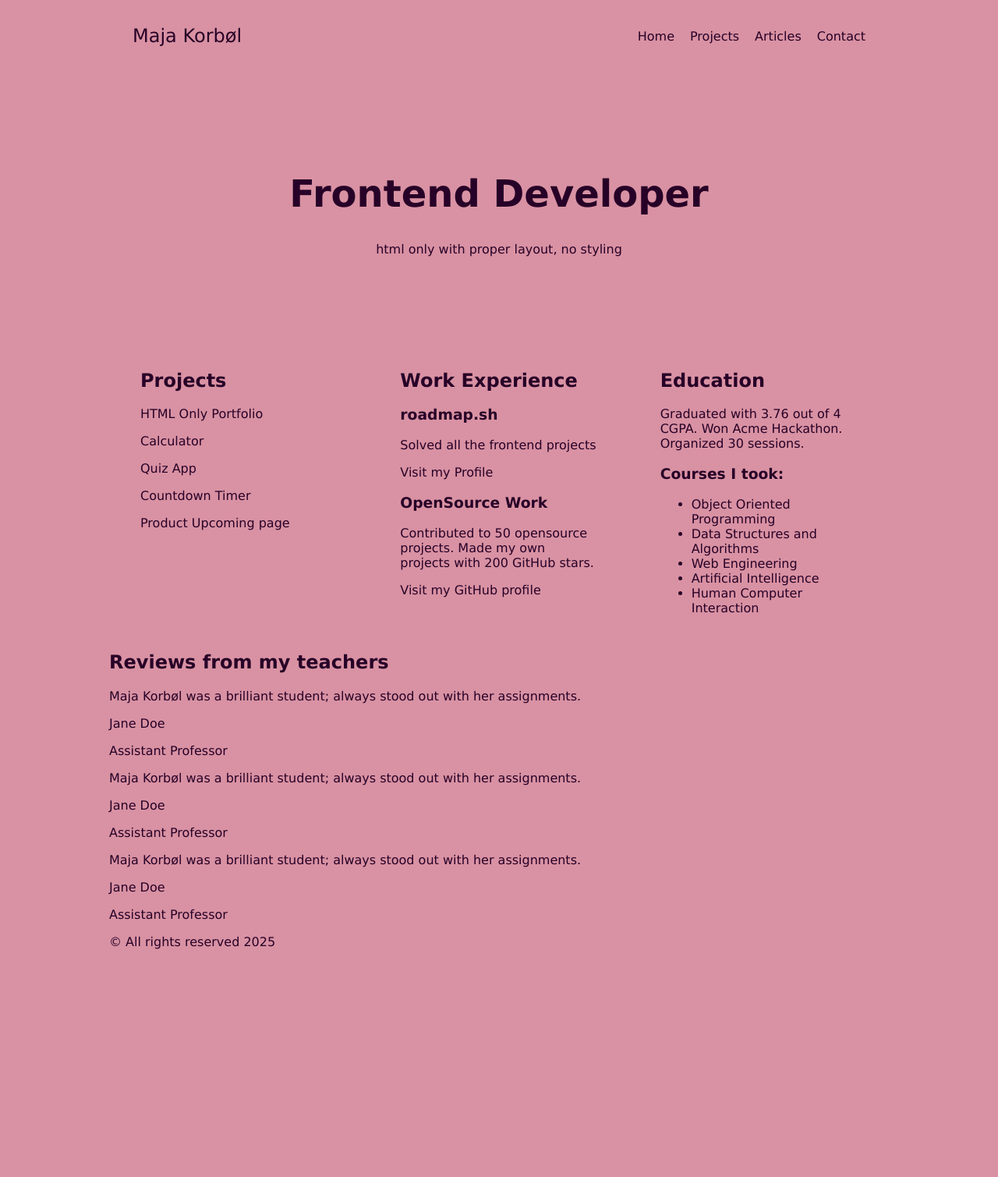
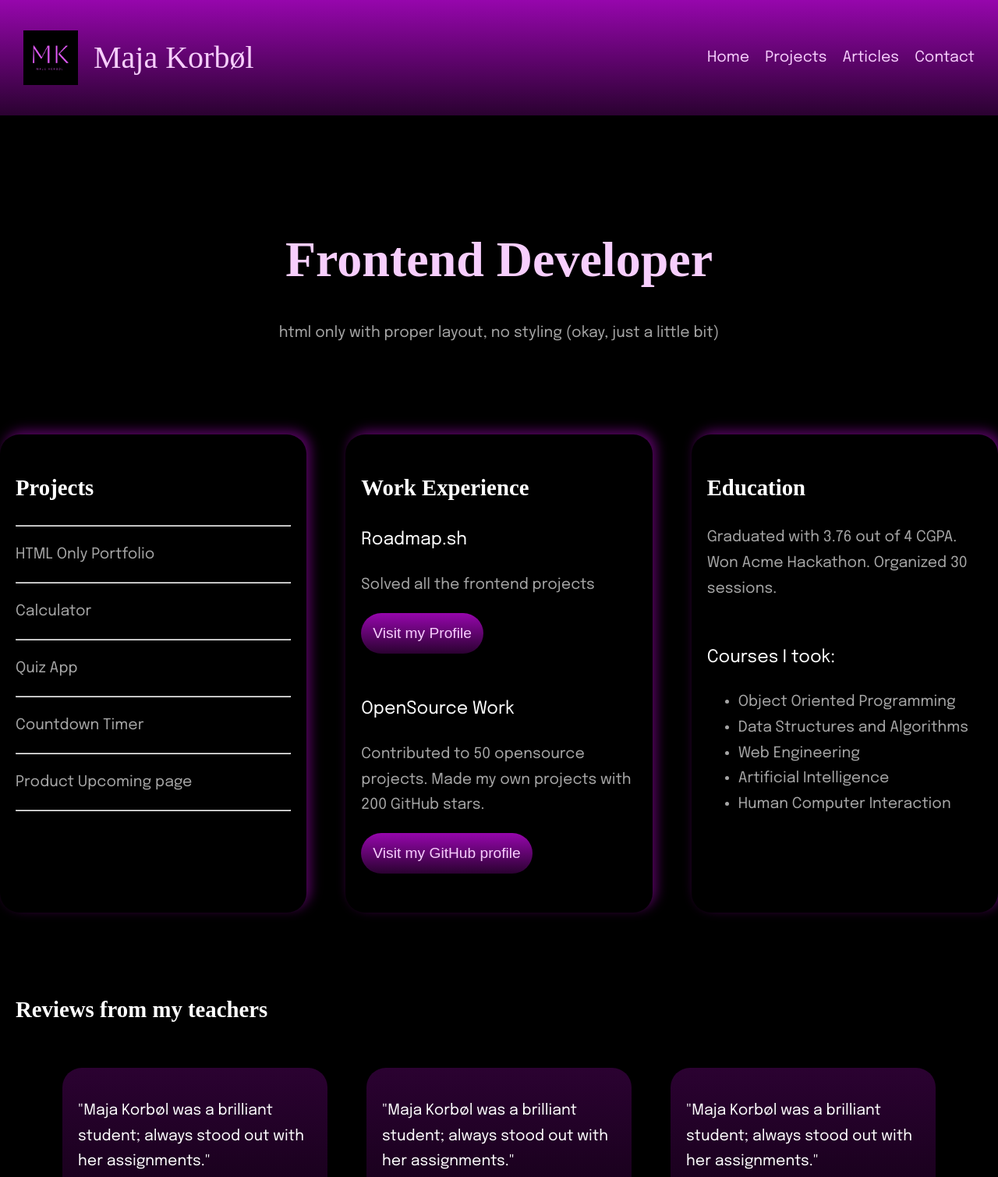
Before and after one commit to Majzen11/personal-portfolio, a plain HTML site: page index.html in a window 1280 px wide. Shown: the top 1509 px of the page at 78% size. Before the commit the page ends 1233 px from the top, so only its background shows below. Drawn offline with Linux system fonts and the light colour scheme; a web font is replaced by a local one.

Commit message:
Updated css

```diff
--- a/articles.html
+++ b/articles.html
@@ -7,6 +7,9 @@
     <title>Frontend Developer: Maja Korbøl</title>
     <meta name="description" content="Maja Korbøl Frontend developer interesting articles.">
     <link rel="stylesheet" href="css/styles.css">
+    <link rel="preconnect" href="https://fonts.googleapis.com">
+    <link rel="preconnect" href="https://fonts.gstatic.com" crossorigin>
+    <link href="https://fonts.googleapis.com/css2?family=Aboreto&family=Epilogue:ital,wght@0,100..900;1,100..900&display=swap" rel="stylesheet">
   </head>
   <body>
     <div class="wrapper">
--- a/css/styles.css
+++ b/css/styles.css
@@ -1,30 +1,90 @@
+html {
+   box-sizing: border-box;
+   font-size: 100%;
+}
+
 body {
-  font-family:Verdana, Geneva, Tahoma, sans-serif;
-  background-color: hsl(345, 48%, 71%);
-  color: rgb(39, 1, 39);
+  font-family: Epilogue, Verdana, Geneva, Tahoma, sans-serif;
+  background-color: black;
+  color: hsl(300, 0%, 65%);
+  font-size: 1.2rem;
+  margin: 0;
+  line-height: 1.7;
 
 }
 .wrapper {
-  max-inline-size: 1000px;
+  max-inline-size: 1400px;
   margin-inline: auto;
 }
+
 header {
+  color: hsl(292, 93%, 90%);
+  padding-inline: 15px;
+  padding-block: 0 15px;
+  background-image: linear-gradient(hsl(292, 93%, 35%),hsl(292, 93%, 10%));
+  text-align: center;
+
+
+   @media (width > 900px) {
+    display: flex;
+    justify-content: space-between;
+    align-items: center;
+    padding-inline: 30px;
+    padding-block: 0;
+    }
+
+}
+
+img {
+  display: block;
+}
+
+.profile-logo {
   display: flex;
-  justify-content: space-between;
+  width: 100%;
+  gap: 20px;
+  font-family: Aboreto;
+  font-size: 2.5rem;
   align-items: center;
-  padding-inline: 30px;
+  justify-content: center;
+
+  @media (width > 900px) {
+    justify-content: start;
+    }
+
 
 }
 
 nav {
   display: flex;
   gap: 20px;
+  justify-content: center;
 
 }
 
 h1 {
-  font-size: 3rem;
+  font-size: 4rem;
+  font-family: aboreto;
+  color: hsl(292, 93%, 90%);
+}
 
+h2 {
+  font-family: aboreto;
+  color: white;
+
+}
+
+h3 {
+  color: white;
+  font-weight: 400;
+}
+
+button {
+  background-image: linear-gradient(hsl(292, 93%, 35%),hsl(292, 93%, 10%));
+  padding: 15px;
+  font-size: 1.2rem;
+  border: none;
+  border-radius: 50px;
 }
 
 .hero-section {
@@ -34,28 +94,82 @@ h1 {
 
 }
 
-header p {
-  font-size: 1.5rem;
-}
-
-
-
 a {
   text-decoration: none;
-  color:rgb(39, 1, 39);
+  color: hsl(292, 93%, 90%);
 }
 
 a:hover,
 a:focus-visible {
-  color: hsl(345, 48%, 50%);
+  color: hsl(292, 93%, 50%);
 }
 
-.info-section {
-  display: flex;
+a:active {
+  opacity: 50%;
+}
+
+.three-column-layout {
+  display: grid;
+  gap: 50px;
+
+  @media (width > 900px) {
+    grid-template-columns: 1fr 1fr 1fr;
+    margin-block-end: 100px;
+  }
 
 }
-.info-box {
-  flex-basis: 100%;
-  padding: 10px;
-  margin-inline: 30px;
+.column {
+  border-radius: 25px;
+  box-shadow: 5px -5px 15px hsl(292, 93%, 20%);
+  padding: 20px;
+
 }
+.column-section {
+  padding-bottom: 30px;
+}
+
+.review-section {
+  margin-inline: 20px;
+  margin-block-end: 50px;
+}
+
+.review-column-layout {
+  display: flex;
+  justify-content: center;
+  flex-wrap: wrap;
+  gap: 50px;
+  margin-block-start: 50px;
+}
+
+.review-card {
+  background-image: linear-gradient(hsl(292, 93%, 10%),hsl(292, 93%, 3%));
+  border-radius: 25px;
+  max-width: 300px;
+  /*box-shadow: 5px -5px 15px hsl(292, 93%, 20%);*/
+  padding: 20px;
+}
+
+.quote {
+  color: white;
+
+}
+
+.quote-name {
+  font-size: 1.3rem;
+  text-align: end;
+  line-height: 1;
+}
+.quote-title {
+  font-style: italic;
+  text-align: end;
+  line-height: 1;
+}
+
+footer {
+  color: hsl(292, 93%, 90%);
+  background-image: linear-gradient(hsl(292, 93%, 35%),hsl(292, 93%, 10%));
+  padding: 20px;
+  display: flex;
+  align-items: center;
+  justify-content: center;
+}
--- a/index.html
+++ b/index.html
@@ -7,12 +7,21 @@
     <title>Frontend Developer: Maja Korbøl</title>
     <meta name="description" content="Maja Korbøl Frontend developer basic html website.">
     <link rel="stylesheet" href="css/styles.css">
+    <link rel="preconnect" href="https://fonts.googleapis.com">
+    <link rel="preconnect" href="https://fonts.gstatic.com" crossorigin>
+    <link href="https://fonts.googleapis.com/css2?family=Aboreto&family=Epilogue:ital,wght@0,100..900;1,100..900&display=swap" rel="stylesheet">
   </head>
   <body>
-    <div class="wrapper">
 
       <header>
+        <div class="profile-logo">
+          <img
+            src="logo-color.png"
+            alt="Maja Korbøl logo"
+            height="70"
+            width="70">
           <p class="profile-name">Maja Korbøl</p>
+        </div>
         <nav>
           <a href="index.html">Home</a>
           <a href="projects.html">Projects</a>
@@ -21,39 +30,47 @@
         </nav>
       </header>
 
+      <div class="wrapper">
       <main>
         <section class="hero-section">
           <h1>Frontend Developer</h1>
-          <p>html only with proper layout, no styling</p>
+          <p>html only with proper layout, no styling &#40;okay, just a little bit&#41;</p>
         </section>
 
-        <div class="info-section">
-          <section class="info-box">
+        <div class="three-column-layout">
+          <section class="column">
             <h2>Projects</h2>
+            <hr>
             <p>HTML Only Portfolio</p>
+            <hr>
             <p>Calculator</p>
+            <hr>
             <p>Quiz App</p>
+            <hr>
             <p>Countdown Timer</p>
+            <hr>
             <p>Product Upcoming page</p>
+            <hr>
           </section>
 
-          <section class="info-box">
+          <section class="column">
             <h2>Work Experience</h2>
-            <div>
-              <h3>roadmap.sh</h3>
+            <div class="column-section">
+              <h3>Roadmap.sh</h3>
               <p>Solved all the frontend projects</p>
-              <a href="https://roadmap.sh/u/majzen11">Visit my Profile</a>
+              <button><a href="https://roadmap.sh/u/majzen11">Visit my Profile</a></button>
             </div>
-            <div>
+            <div class="column-section">
               <h3>OpenSource Work</h3>
               <p>Contributed to 50 opensource projects. Made my own projects with 200 GitHub stars.</p>
-              <a href="https://github.com/Majzen11">Visit my GitHub profile</a>
+              <button><a href="https://github.com/Majzen11">Visit my GitHub profile</a></button>
             </div>
           </section>
 
-          <section class="info-box">
+          <section class="column">
             <h2>Education</h2>
-            <p>Graduated with 3.76 out of 4 CGPA. Won Acme Hackathon. Organized 30 sessions.</p>
+            <p class="column-section">Graduated with 3.76 out of 4 CGPA. Won Acme Hackathon. Organized 30 sessions.</p>
+            <div class="column-section">
               <h3>Courses I took:</h3>
               <ul>
                 <li>Object Oriented Programming</li>
@@ -62,37 +79,39 @@
                 <li>Artificial Intelligence</li>
                 <li>Human Computer Interaction</li>
               </ul>
+            </div>
           </section>
         </div>
 
-        <section>
+        <section class="review-section">
           <h2>Reviews from my teachers</h2>
-
-          <div>
-            <p>Maja Korbøl was a brilliant student; always stood out with her assignments.</p>
-            <p>Jane Doe</p>
-            <p>Assistant Professor</p>
+          <div class="review-column-layout">
+            <div class="review-card">
+              <p class="quote">"Maja Korbøl was a brilliant student; always stood out with her assignments."</p>
+              <p class="quote-name">Jane Doe</p>
+              <p class="quote-title">Assistant Professor</p>
             </div>
 
-          <div>
-            <p>Maja Korbøl was a brilliant student; always stood out with her assignments.</p>
-            <p>Jane Doe</p>
-            <p>Assistant Professor</p>
+            <div class="review-card">
+              <p class="quote">"Maja Korbøl was a brilliant student; always stood out with her assignments."</p>
+              <p class="quote-name">Jane Doe</p>
+              <p class="quote-title">Assistant Professor</p>
             </div>
 
-          <div>
-            <p>Maja Korbøl was a brilliant student; always stood out with her assignments.</p>
-            <p>Jane Doe</p>
-            <p>Assistant Professor</p>
+            <div class="review-card">
+              <p class="quote">"Maja Korbøl was a brilliant student; always stood out with her assignments."</p>
+              <p class="quote-name">Jane Doe</p>
+              <p class="quote-title">Assistant Professor</p>
+            </div>
           </div>
         </section>
 
       </main>
-
+      </div>
       <footer>
         <p>&#169; All rights reserved 2025</p>
       </footer>
 
-    </div>
+
   </body>
 </html>
```
Also changed, not shown: contact.html (+3 -0 lines), projects.html (+3 -0 lines), logo-color.png (added). Lines whose indentation alone changed are shown as unchanged.
